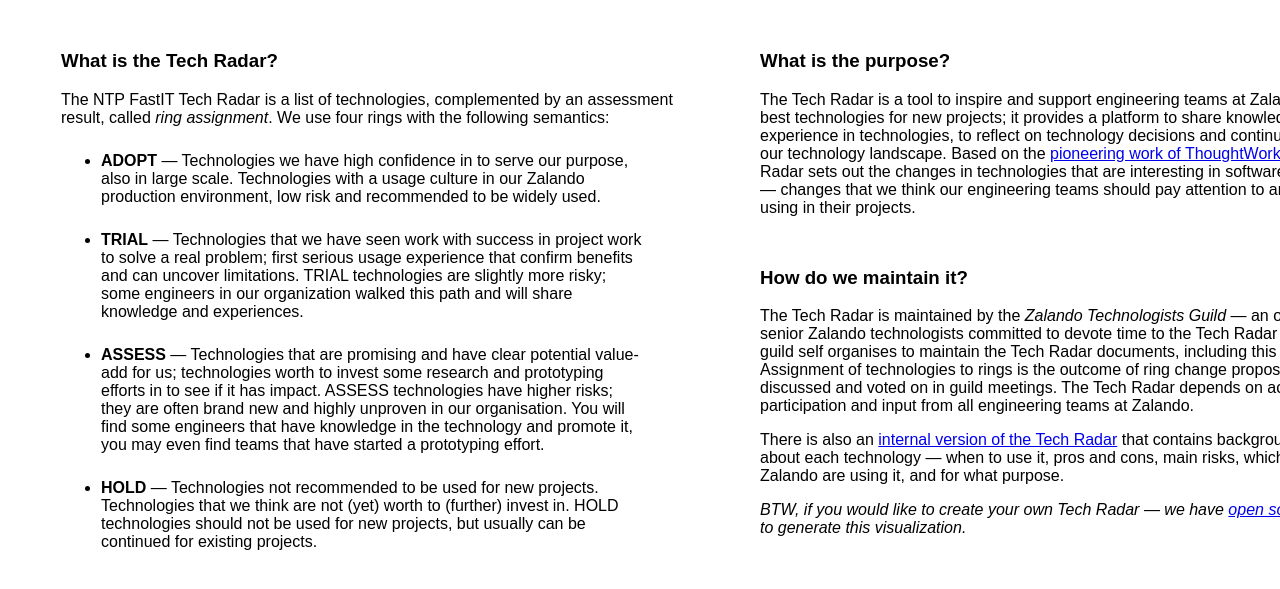
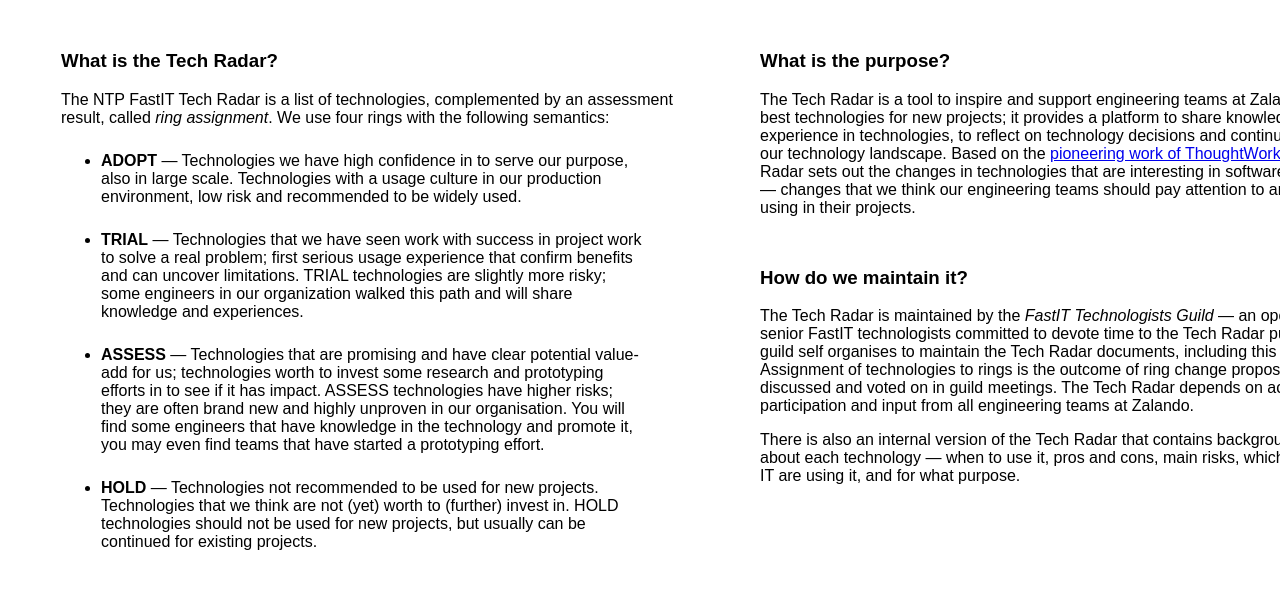
Before and after one commit to FastIT/techradar, a plain HTML site: page index.html in a window 1280 px wide. Shown: the part 161-750 px from the top of the page. Drawn offline with nearby package versions, Linux system fonts and the light colour scheme; a script that the page names is missing.

Commit message:
Update index.html

```diff
--- a/index.html
+++ b/index.html
@@ -398,7 +398,7 @@
 </p>
 
 <ul>
-<li><b>ADOPT</b> &mdash; Technologies we have high confidence in to serve our purpose, also in large scale. Technologies with a usage culture in our Zalando production environment, low risk and recommended to be widely used.</li>
+<li><b>ADOPT</b> &mdash; Technologies we have high confidence in to serve our purpose, also in large scale. Technologies with a usage culture in our production environment, low risk and recommended to be widely used.</li>
 <li><b>TRIAL</b> &mdash; Technologies that we have seen work with success in project work to solve a real problem; first serious usage experience that confirm benefits and can uncover limitations. TRIAL technologies are slightly more risky; some engineers in our organization walked this path and will share knowledge and experiences.</li>
 <li><b>ASSESS</b> &mdash; Technologies that are promising and have clear potential value-add for us; technologies worth to invest some research and prototyping efforts in to see if it has impact. ASSESS technologies have higher risks; they are often brand new and highly unproven in our organisation. You will find some engineers that have knowledge in the technology and promote it, you may even find teams that have started a prototyping effort.</li>
 <li><b>HOLD</b> &mdash; Technologies not recommended to be used for new projects. Technologies that we think are not (yet) worth to (further) invest in. HOLD technologies should not be used for new projects, but usually can be continued for existing projects.</li>
@@ -415,15 +415,11 @@
 <h3>How do we maintain it?</h3>
 
 <p>
-The Tech Radar is maintained by the <i>Zalando Technologists Guild</i> &mdash; an open group of  senior Zalando technologists committed to devote time to the Tech Radar purpose. The guild self organises to maintain the Tech Radar documents, including this public version. Assignment of technologies to rings is the outcome of ring change proposals, which are discussed and voted on in guild meetings. The Tech Radar depends on active participation and input from all engineering teams at Zalando.
+The Tech Radar is maintained by the <i>FastIT Technologists Guild</i> &mdash; an open group of senior FastIT technologists committed to devote time to the Tech Radar purpose. The guild self organises to maintain the Tech Radar documents, including this public version. Assignment of technologies to rings is the outcome of ring change proposals, which are discussed and voted on in guild meetings. The Tech Radar depends on active participation and input from all engineering teams at Zalando.
 </p>
 
 <p>
-There is also an <a href="https://techradar.zalando.net/">internal version of the Tech Radar</a> that contains background information about each technology &mdash; when to use it, pros and cons, main risks, which teams at Zalando are using it, and for what purpose.
-</p>
-
-<p>
-<i>BTW, if you would like to create your own Tech Radar &mdash; we have <a href="https://github.com/zalando/tech-radar">open sourced the code</a> to generate this visualization.</i>
+There is also an internal version of the Tech Radar that contains background information about each technology &mdash; when to use it, pros and cons, main risks, which teams at FAST IT are using it, and for what purpose.
 </p>
 
 </td></tr>
```
